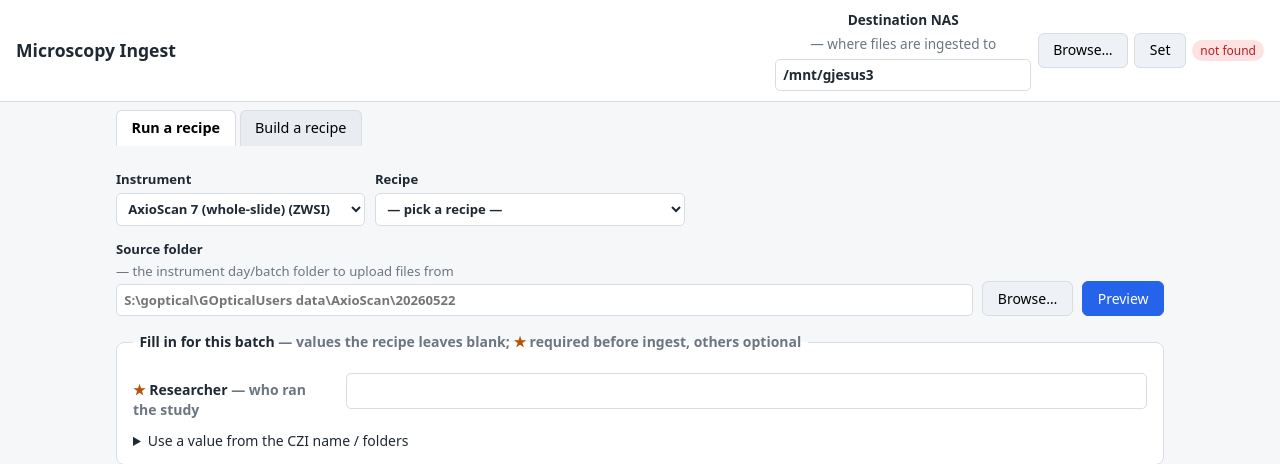
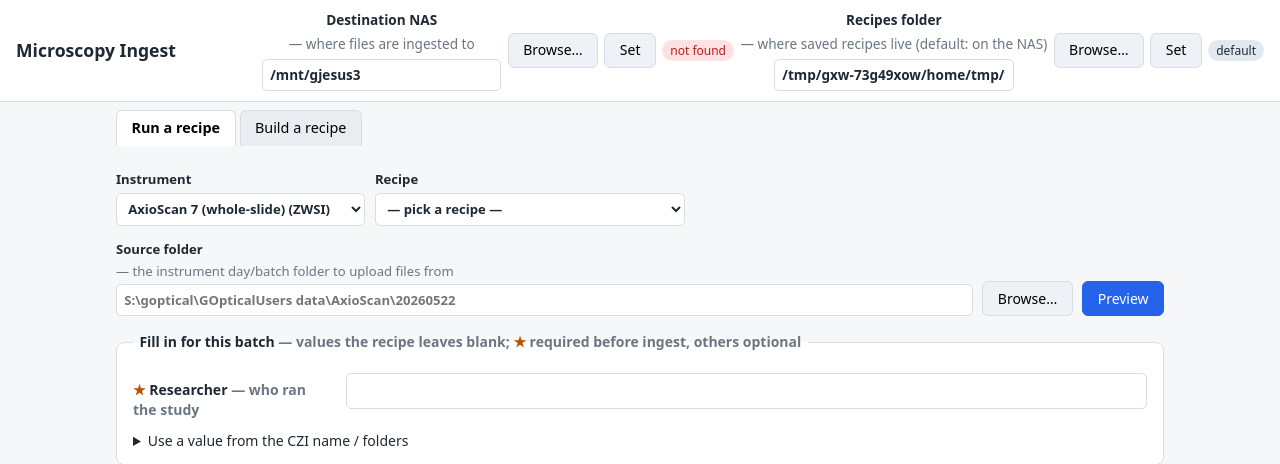
Before and after one commit to Rtasseff/gjesus3-pilot, a Flask app: page / in a window 1280 px wide. Shown: the top 464 px of the page. Run offline with Flask 3, Linux system fonts and the light colour scheme.

Commit message:
GUI: recipes are YAML on the NAS, with a configurable folder (off the repo)
The recipe location was hardwired to the repo (tools/operator/recipes/, JSON) —
fine when only the data office (with the checkout) used the tool, wrong now that
any operator does. Recipes are documentation of how a batch was loaded, so they
belong on shared primary storage.

- Recipes now save as readable, commented YAML (was JSON). The loader already
  read YAML.
- Default location = <NAS>/recipes (follows the Destination NAS), so every
  operator reads/writes the same shared set; persisted + overridable. Local
  fallback if no NAS is set yet so Save never hard-fails. /api/recipes_dir
  (GET/POST) + a "Recipes folder" header control (input + Browse + Set), and the
  default tracks the NAS root.
- list_recipes reads the configured dir AND the bundled/repo seed dir (de-duped,
  configured wins), so existing recipes still appear; it now returns each recipe's
  full path, and the ingest stamp (registry ingest_config) uses that real path
  instead of the hardcoded repo path.

Verified: default resolves to <NAS>/recipes; setting a custom dir works; save
writes a documented YAML (incl the self-contained blanks); list merges configured
+ repo recipes with paths; node --check + page render clean.

Co-Authored-By: Claude Opus 4.8 (1M context) <noreply@anthropic.com>

```diff
--- a/tools/operator/gui/app.py
+++ b/tools/operator/gui/app.py
@@ -129,11 +129,10 @@ def _is_gap(val):
 
 # --------------------------------------------------------------------- recipes
 
-def recipes_dir():
-    """Absolute path to the recipes directory (repo + frozen aware).
-
-    Mirrors templates._candidate_dirs ordering: a frozen bundle's copy first,
-    then the repo checkout at tools/operator/recipes/.
+def _legacy_recipes_dir():
+    """The original bundled/repo recipes location — kept as a read-only SEED
+    source so recipes that shipped with the tool still appear after the default
+    moved to the NAS. (frozen _MEIPASS-aware; else the repo tools/operator/recipes.)
     """
     meipass = getattr(sys, "_MEIPASS", None)
     if meipass:
@@ -145,6 +144,24 @@ def recipes_dir():
             if os.path.isdir(cand):
                 return cand
     return os.path.join(_PKG_DIR, "recipes")
+
+
+def default_recipes_dir():
+    """Default recipes location: <nas_root>/recipes on shared primary storage, so
+    every operator (who no longer has the repo checkout) reads + writes the same
+    shared, self-documenting set. Falls back to a per-user local dir when no NAS
+    is set yet, so Save never hard-fails.
+    """
+    nas = load_saved_nas_root()
+    if nas and os.path.isdir(nas):
+        return os.path.normpath(os.path.join(nas, "recipes"))
+    return os.path.normpath(os.path.join(_state_dir(), "recipes"))
+
+
+def recipes_dir():
+    """Where recipes are SAVED (and primarily listed): the operator's persisted
+    choice, else the NAS default (<nas_root>/recipes)."""
+    return load_saved_recipes_dir() or default_recipes_dir()
 
 
 def _load_recipe_file(path):
@@ -161,24 +178,33 @@ def _load_recipe_file(path):
 
 
 def list_recipes():
-    """Return [{file, name, instrument, description}] for all valid recipes."""
+    """Return [{file, path, name, instrument, description, overrides}] for all
+    valid recipes — from the configured (NAS) dir first, then the bundled seed
+    dir (de-duped by filename; the configured dir wins)."""
     out = []
-    rdir = recipes_dir()
-    if not os.path.isdir(rdir):
-        return out
-    for fn in sorted(os.listdir(rdir)):
-        if not fn.lower().endswith((".json", ".yaml", ".yml")):
+    seen = set()
+    dirs = [recipes_dir(), _legacy_recipes_dir()]
+    for rdir in dirs:
+        if not rdir or not os.path.isdir(rdir):
             continue
-        rec = _load_recipe_file(os.path.join(rdir, fn))
-        if not isinstance(rec, dict):
-            continue
-        out.append({
-            "file": fn,
-            "name": rec.get("name") or fn,
-            "instrument": (rec.get("instrument") or "").upper(),
-            "description": rec.get("description") or "",
-            "overrides": rec.get("overrides") or {},
-        })
+        for fn in sorted(os.listdir(rdir)):
+            if not fn.lower().endswith((".json", ".yaml", ".yml")):
+                continue
+            if fn in seen:
+                continue
+            rec = _load_recipe_file(os.path.join(rdir, fn))
+            if not isinstance(rec, dict):
+                continue
+            seen.add(fn)
+            out.append({
+                "file": fn,
+                "path": os.path.join(rdir, fn),
+                "name": rec.get("name") or fn,
+                "instrument": (rec.get("instrument") or "").upper(),
+                "description": rec.get("description") or "",
+                "overrides": rec.get("overrides") or {},
+            })
+    out.sort(key=lambda r: r["name"].lower())
     return out
 
 
@@ -219,6 +245,30 @@ def save_nas_root(value):
     try:
         with open(_nas_state_path(), "w", encoding="utf-8") as f:
             f.write((value or "").strip())
+    except OSError:
+        pass
+
+
+def _recipes_dir_state_path():
+    return os.path.join(_state_dir(), "recipes_dir.txt")
+
+
+def load_saved_recipes_dir():
+    """The operator's persisted recipes folder, or "" (use the NAS default)."""
+    try:
+        with open(_recipes_dir_state_path(), "r", encoding="utf-8") as f:
+            return f.read().strip()
+    except OSError:
+        return ""
+
+
+def save_recipes_dir(value):
+    v = (value or "").strip()
+    if v:
+        v = os.path.normpath(v)   # consistent separators (J:\… not J:/…)
+    try:
+        with open(_recipes_dir_state_path(), "w", encoding="utf-8") as f:
+            f.write(v)
     except OSError:
         pass
 
@@ -353,6 +403,23 @@ def api_nas_root():
     return jsonify({
         "nas_root": nas_root,
         "valid": env.is_valid_nas_root(nas_root),
+    })
+
+
+@app.route("/api/recipes_dir", methods=["GET", "POST"])
+def api_recipes_dir():
+    """View / set the recipes folder. POST with empty value resets to the NAS
+    default. The effective folder is where recipes are saved + primarily listed.
+    """
+    if request.method == "POST":
+        data = request.get_json(silent=True) or {}
+        save_recipes_dir((data.get("recipes_dir") or "").strip())
+    rdir = recipes_dir()
+    return jsonify({
+        "recipes_dir": rdir,
+        "default": default_recipes_dir(),
+        "is_default": not load_saved_recipes_dir(),
+        "exists": os.path.isdir(rdir),
     })
 
 
@@ -607,9 +674,8 @@ def api_discovered():
 
 @app.route("/api/save_recipe", methods=["POST"])
 def api_save_recipe():
-    """Persist a recipe (instrument + name + override dict) to recipes_dir().
-
-    Writes JSON. Refuses to write outside recipes_dir() (basename only).
+    """Persist a recipe to recipes_dir() as a human-readable YAML file (so it
+    doubles as documentation of how a batch was loaded). Basename-only target.
     """
     data = request.get_json(silent=True) or {}
     instrument = (data.get("instrument") or "").upper()
@@ -626,12 +692,12 @@ def api_save_recipe():
     safe = "".join(
         c if (c.isalnum() or c in "-_") else "_" for c in name.lower()
     ).strip("_") or "recipe"
-    fname = f"{safe}.json"
+    fname = f"{safe}.yaml"
     rdir = recipes_dir()
     try:
         os.makedirs(rdir, exist_ok=True)
     except OSError as e:
-        return jsonify({"error": f"Cannot create recipes folder: {e}"}), 500
+        return jsonify({"error": f"Cannot create recipes folder ({rdir}): {e}"}), 500
 
     target = os.path.join(rdir, os.path.basename(fname))
     payload = {
@@ -642,9 +708,16 @@ def api_save_recipe():
         "overrides": overrides,
     }
     try:
+        import yaml
         with open(target, "w", encoding="utf-8") as f:
-            json.dump(payload, f, indent=2, ensure_ascii=False)
-            f.write("\n")
+            f.write(f"# gjesus3 operator recipe — {name}\n")
+            f.write(f"# instrument: {instrument}\n")
+            if description:
+                f.write(f"# {description}\n")
+            f.write("#\n# How a batch of this convention is read into the registry."
+                    " Saved by the microscopy GUI; edit by hand if you know YAML.\n")
+            yaml.safe_dump(payload, f, sort_keys=False, allow_unicode=True,
+                           default_flow_style=False)
     except OSError as e:
         return jsonify({"error": f"Cannot write recipe: {e}"}), 500
 
--- a/tools/operator/gui/static/app.js
+++ b/tools/operator/gui/static/app.js
@@ -57,12 +57,43 @@ async function saveNas() {
   try {
     const data = await postJSON("/api/nas_root", { nas_root: nasInput.value });
     setNasStatus(data.valid);
+    loadRecipesDir();   // the default recipes folder (<NAS>/recipes) follows the NAS
   } catch (e) { setNasStatus(false); }
 }
 $("#nas-save").addEventListener("click", saveNas);
 getJSON("/api/nas_root").then((d) => { setNasStatus(d.valid); });
 
 function nasRoot() { return nasInput.value.trim(); }
+
+// ---------------------------------------------------------------- recipes folder
+// Where saved recipes (YAML) live. Defaults to <NAS>/recipes on shared storage so
+// every operator reads/writes the same set; persisted + overridable.
+const recipesDirInput = $("#recipes-dir");
+const recipesStatus = $("#recipes-status");
+function setRecipesStatus(d) {
+  recipesStatus.textContent = d.is_default ? "default" : (d.exists ? "set" : "new");
+  recipesStatus.className = "pill " + (d.exists ? "ok" : "");
+}
+async function loadRecipesDir() {
+  try {
+    const d = await getJSON("/api/recipes_dir");
+    recipesDirInput.value = d.recipes_dir || "";
+    recipesDirInput.placeholder = d.default || "<NAS>\\recipes";
+    setRecipesStatus(d);
+  } catch (e) { /* non-fatal */ }
+}
+async function saveRecipesDir() {
+  try {
+    const d = await postJSON("/api/recipes_dir", { recipes_dir: recipesDirInput.value });
+    recipesDirInput.value = d.recipes_dir || "";
+    setRecipesStatus(d);
+    loadRecipes();   // re-list recipes from the new location
+  } catch (e) { /* non-fatal */ }
+}
+$("#recipes-save").addEventListener("click", saveRecipesDir);
+$("#recipes-browse").addEventListener("click", () =>
+  browseInto(recipesDirInput, "Select the folder to keep recipes in", () => saveRecipesDir()));
+loadRecipesDir();
 
 // ---------------------------------------------------------------- folder browse
 // In-page folder browser. Unlike the OS folder-only dialog (which made every
@@ -512,7 +543,7 @@ async function runnerIngest() {
   $("#r-preview").disabled = true;
 
   const rec = recipesCache.find((r) => r.file === rRecipe.value);
-  const recipePath = rec ? `tools/operator/recipes/${rec.file}` : "";
+  const recipePath = rec ? (rec.path || rec.file) : "";
 
   // SSE via fetch + ReadableStream (POST body needed -> can't use EventSource).
   let resp;
--- a/tools/operator/gui/static/style.css
+++ b/tools/operator/gui/static/style.css
@@ -27,7 +27,7 @@ header {
   border-bottom: 1px solid var(--border);
 }
 header h1 { font-size: 1.1rem; margin: 0; }
-.nasbar { display: flex; align-items: center; gap: .4rem; }
+.nasbar { display: flex; align-items: center; gap: .4rem; flex-wrap: wrap; justify-content: flex-end; }
 .nasbar label { display: flex; align-items: center; gap: .3rem; font-size: .85rem; }
 
 .tabs { display: flex; gap: .25rem; padding: .5rem 1rem 0; }
--- a/tools/operator/gui/templates/index.html
+++ b/tools/operator/gui/templates/index.html
@@ -11,12 +11,19 @@
     <h1>Microscopy Ingest</h1>
     <div class="nasbar">
       <label>Destination NAS <span class="muted">— where files are ingested to</span>
-        <input id="nas-root" type="text" value="{{ nas_root }}" size="24"
+        <input id="nas-root" type="text" value="{{ nas_root }}" size="22"
                placeholder="J:\gjesus3-data">
       </label>
       <button id="nas-browse" type="button" class="browse">Browse…</button>
       <button id="nas-save" type="button">Set</button>
       <span id="nas-status" class="pill"></span>
+
+      <label>Recipes folder <span class="muted">— where saved recipes live (default: on the NAS)</span>
+        <input id="recipes-dir" type="text" size="22" placeholder="<NAS>\recipes">
+      </label>
+      <button id="recipes-browse" type="button" class="browse">Browse…</button>
+      <button id="recipes-save" type="button">Set</button>
+      <span id="recipes-status" class="pill"></span>
     </div>
   </header>
 
```
Also changed, not shown: tasks/BACKLOG.md (+7 -3 lines).
